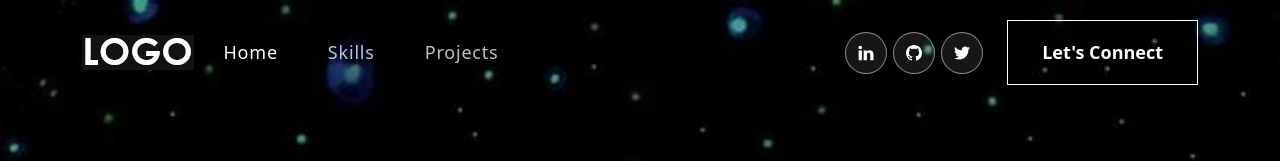
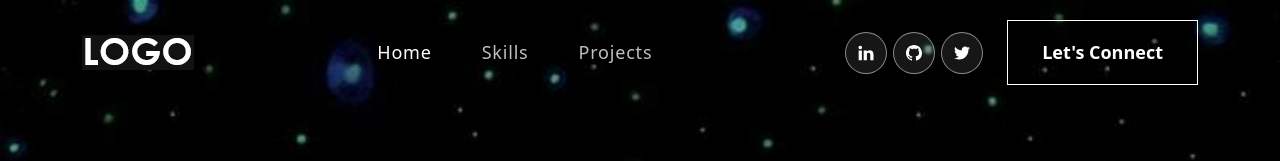
Before and after one commit to abel254/portfolio-abel, a React (Create React App) app: page / in a window 1280 px wide. Shown: the top 161 px of the page. Built offline with nearby package versions, Linux system fonts and the light colour scheme.

Commit message:
add contacts

```diff
--- a/src/App.css
+++ b/src/App.css
@@ -68,6 +68,9 @@ nav.navbar .navbar-nav a.nav-link.navbar-link.active{
 span.navbar-text{
   display: flex;
   align-items: center;
+}
+.me-auto{
+ margin: 0 auto;
 }
 .social-icon{
   display: inline-block;
--- a/src/App.tsx
+++ b/src/App.tsx
@@ -15,7 +15,7 @@ function App() {
      <Banner />
      <Skills />
      <Projects />
-     {/* <Contact />  */}
+     <Contact />
      <Footer />
     </div>
   );
```
